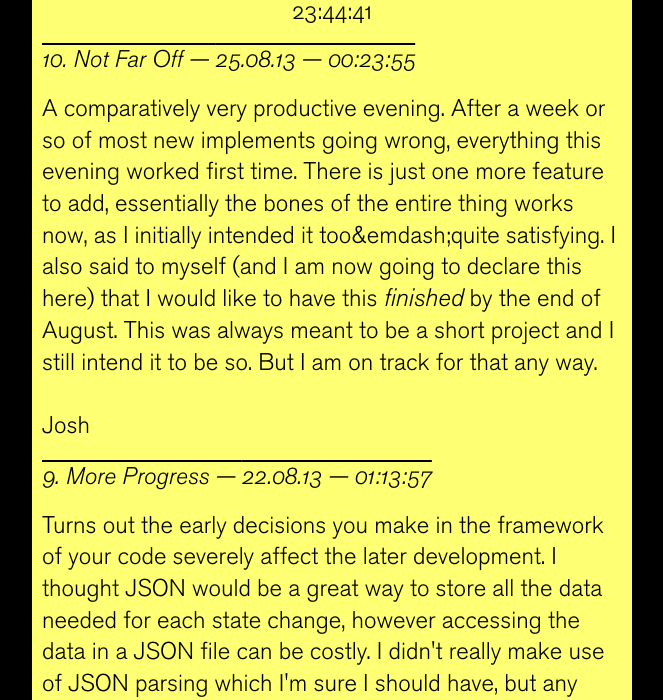
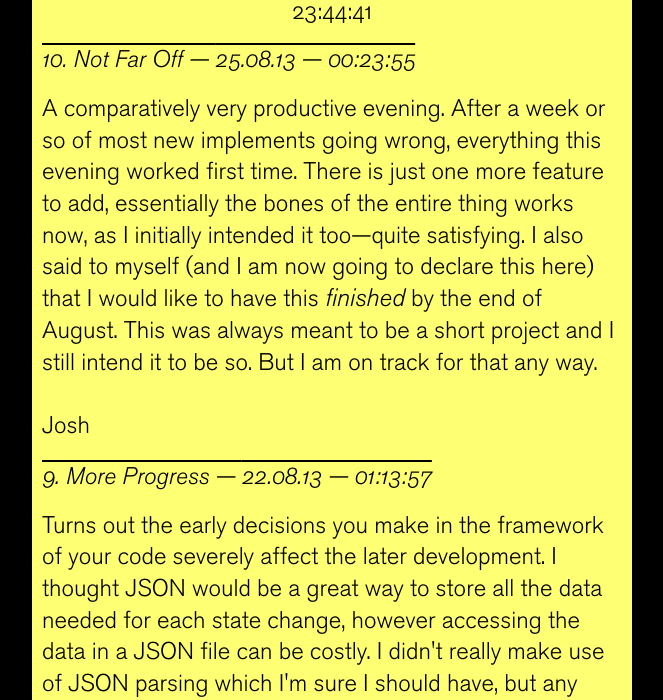
Before and after one commit to joshmurr/bigbang, a plain HTML site: page Journal/bb_devlog.html in a window 1280 px wide. Shown: the part 107-807 px from the top of the page, without its empty margins (308-971 px from the left). Drawn offline with nearby package versions, Linux system fonts and the light colour scheme.

Commit message:
Fix typo

```diff
--- a/Journal/bb_devlog.html
+++ b/Journal/bb_devlog.html
@@ -41,7 +41,7 @@
 
 		<!-- ENTRY 10 -->
 		<h2>10. Not Far Off &mdash; <time datetime="2013-08-25T00:23:55">25.08.13 &mdash; 00:23:55</time></h2>
-		<p class="entry">A comparatively very productive evening. After a week or so of most new implements going wrong, everything this evening worked first time. There is just one more feature to add, essentially the bones of the entire thing works now, as I initially intended it too&emdash;quite satisfying. I also said to myself (and I am now going to declare this here) that I would like to have this <em>finished</em> by the end of August. This was always meant to be a short project and I still intend it to be so. But I am on track for that any way.<br><br>Josh</p>
+		<p class="entry">A comparatively very productive evening. After a week or so of most new implements going wrong, everything this evening worked first time. There is just one more feature to add, essentially the bones of the entire thing works now, as I initially intended it too&mdash;quite satisfying. I also said to myself (and I am now going to declare this here) that I would like to have this <em>finished</em> by the end of August. This was always meant to be a short project and I still intend it to be so. But I am on track for that any way.<br><br>Josh</p>
 		<!---->
 
 		<!-- ENTRY 9 -->
```
